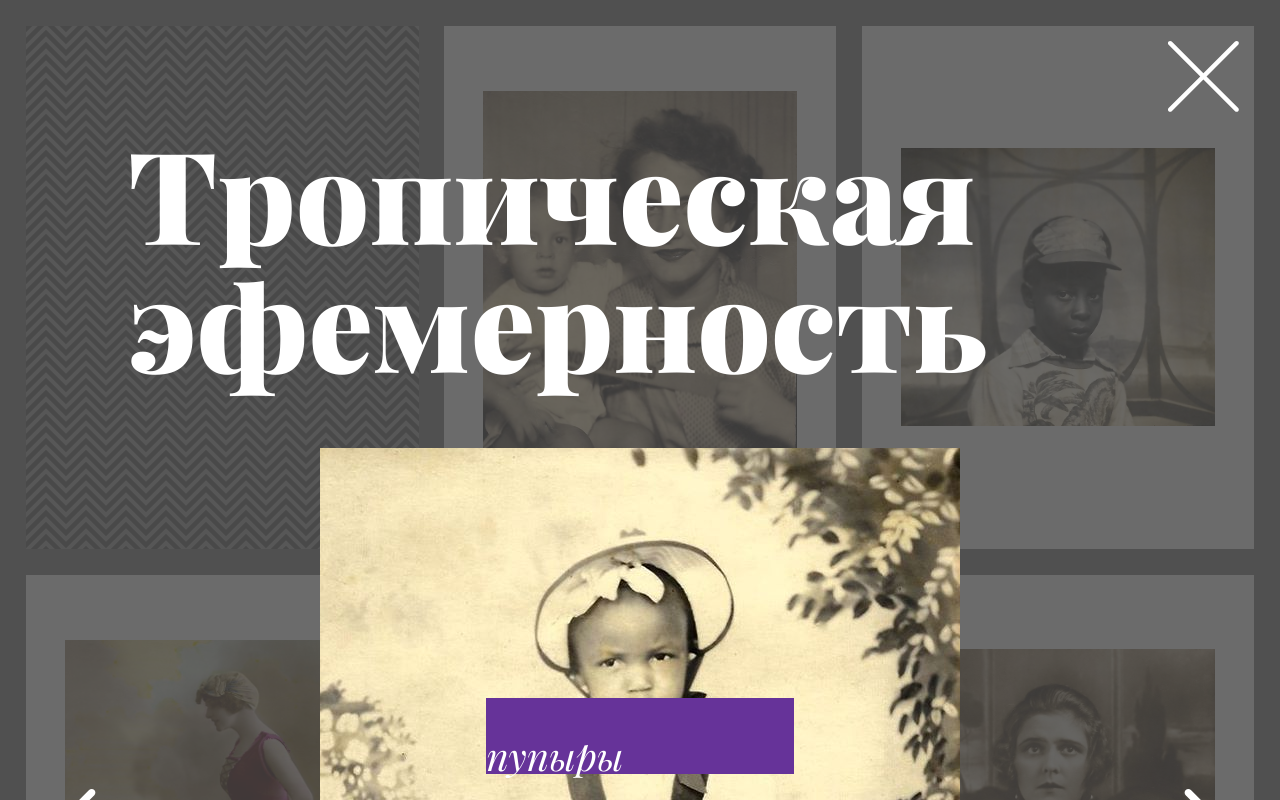
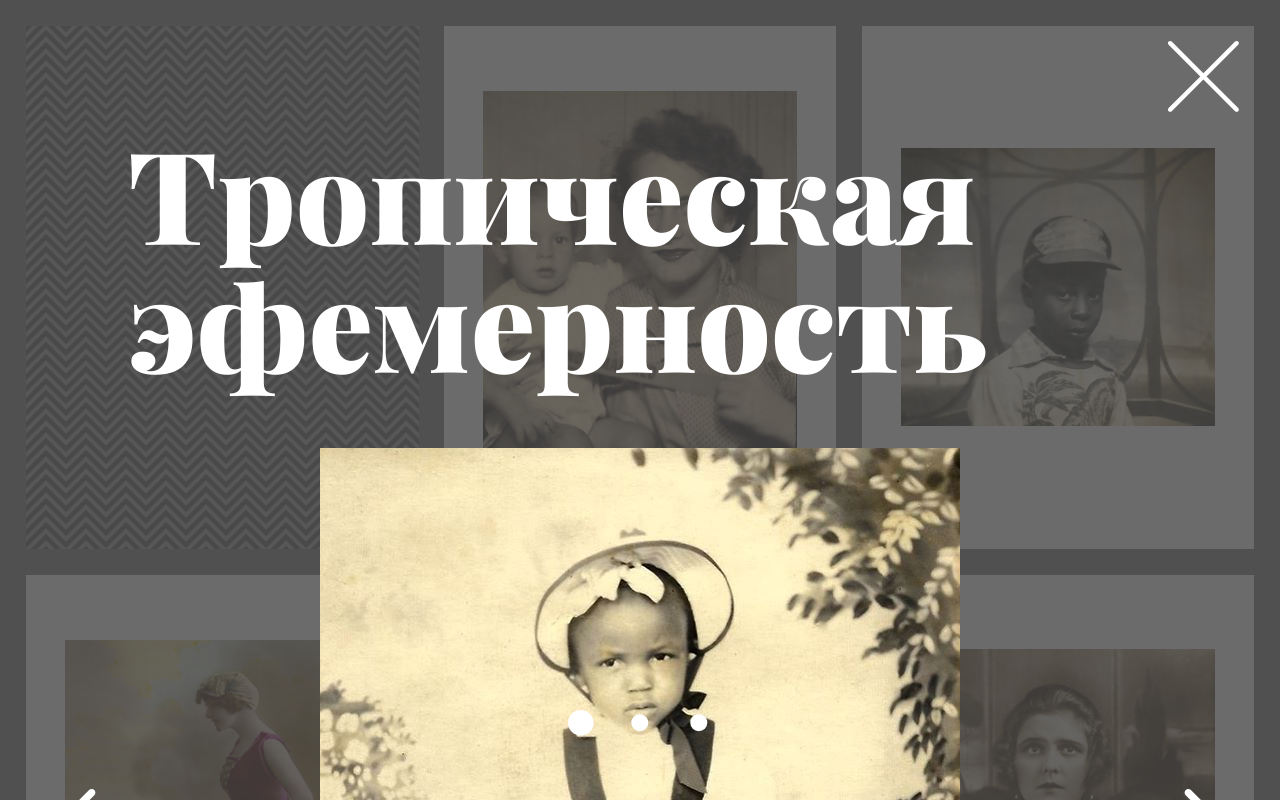
Before and after one commit to rominmx/ural-biennal, a Vue app: page / in a window 1280 px wide. Both pictures are taken after a click on the button 221 px from the left and 287 px from the top of the page. Shown: the top 800 px of the page. Built offline with nearby package versions, Linux system fonts and the light colour scheme.

Commit message:
Implement CardNavigation component Update TODOs

```diff
--- a/src/App.vue
+++ b/src/App.vue
@@ -14,6 +14,8 @@
       :image="currentItem.image"
       :description="description"
       :text="currentItem.description"
+      :group-length="itemInfo.length"
+      :item-index="itemInfo.index"
       @close="closeTile(currentItem.group, currentItem.id)"
       @toggleDescription="toggleDescription"
     />
@@ -33,7 +35,7 @@ export default {
     RollingDice,
   },
   computed: {
-    ...mapGetters(['items', 'tileVisible', 'findItemByID']),
+    ...mapGetters(['items', 'tileVisible', 'findItemByID', 'itemInfo']),
     ...mapState(['group', 'item', 'description']),
     currentItem() {
       const { group, item } = this;
--- a/src/components/CardInfo.vue
+++ b/src/components/CardInfo.vue
@@ -24,11 +24,10 @@
           :class="$style.image"
           @click="$emit('toggleDescription')"
         />
-        <div :class="$style.navContainer">
-          <nav :class="$style.nav">
-            <span :class="$style.navCaption">пупыры</span>
-          </nav>
-        </div>
+        <card-navigation
+          :index="itemIndex"
+          :length="groupLength"
+        />
       </div>
       <div
         v-else
@@ -47,9 +46,11 @@
 
 <script>
 import Control from './Control.vue';
+import CardNavigation from './CardNavigation.vue';
 
 export default {
   components: {
+    CardNavigation,
     Control,
   },
   props: {
@@ -69,6 +70,14 @@ export default {
       type: [String, undefined],
       default: undefined,
     },
+    groupLength: {
+      type: Number,
+      required: true,
+    },
+    itemIndex: {
+      type: Number,
+      required: true,
+    },
   },
   methods: {
     toggleDescription(flag) {
--- /dev/null
+++ b/src/components/CardNavigation.vue
@@ -0,0 +1,54 @@
+<template>
+  <nav :class="$card.navContainer">
+    <svg
+      v-for="n in length"
+      :key="n"
+      viewBox="0 0 24 24"
+      :class="[$style.item]"
+    >
+      <circle :r="getRadius(n)" cx="12" cy="12" fill="#fff" />
+    </svg>
+  </nav>
+</template>
+
+<script>
+export default {
+  props: {
+    index: {
+      type: Number,
+      required: true,
+    },
+    length: {
+      type: Number,
+      required: true,
+    },
+  },
+  methods: {
+    getRadius(i) {
+      if (i === this.index + 1) return 12;
+
+      return 8;
+    },
+  },
+};
+</script>
+
+<style lang="scss" src="@/stylesheets/cardInfo.scss" module="$card" />
+
+<style lang="scss" module>
+.container {
+  align-items: center;
+}
+
+.item {
+  width: 2vw;
+  height: 2vw;
+  flex-grow: 0;
+  flex-shrink: 0;
+  flex-basis: 2vw;
+
+  &:not(:last-child) {
+    margin-right: 2.6vw;
+  }
+}
+</style>
--- a/src/stylesheets/cardInfo.scss
+++ b/src/stylesheets/cardInfo.scss
@@ -50,28 +50,13 @@
 
 .navContainer {
   position: absolute;
-  bottom: 2vw;
+  bottom: 3vw;
   left: 0;
   right: 0;
   display: flex;
   justify-content: center;
-}
-
-.nav {
-  width: 24vw;
+  align-items: center;
   height: 6vw;
-  background-color: rebeccapurple;
-  text-align: center;
-  position: relative;
-}
-
-.navCaption {
-  position: absolute;
-  left: 0;
-  bottom: 0;
-  font-size: 3vw;
-  line-height: 1;
-  font-style: italic;
 }
 
 .text {
```
Also changed, not shown: 1 other file (tests, documents, lock files or other folders).
